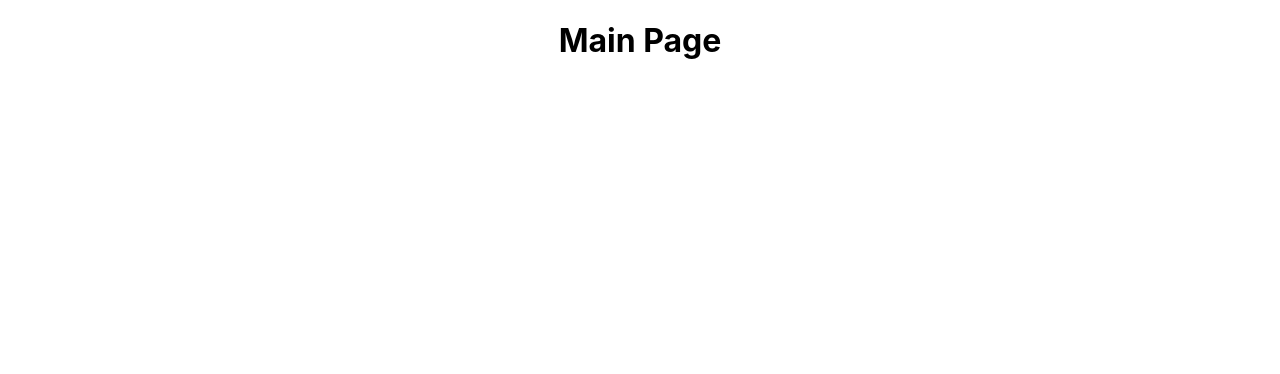
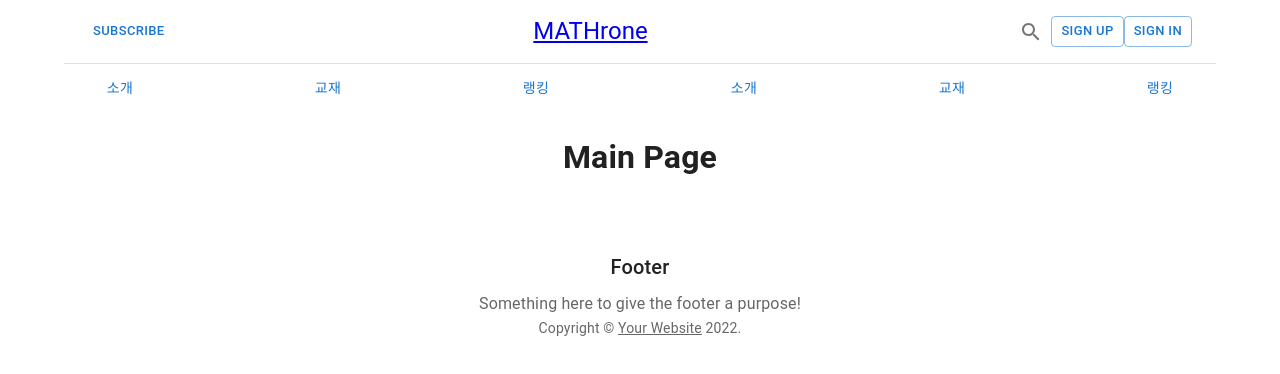
Before and after one commit to 2021-Techeer-teamC/MATHrone, a React (Create React App) app in the folder frontend/: page / in a window 1280 px wide. Shown: the top 374 px of the page. Built offline with nearby package versions, Linux system fonts and the light colour scheme.

Commit message:
feat : App router

```diff
--- a/frontend/src/App.js
+++ b/frontend/src/App.js
@@ -32,13 +32,25 @@ function App() {
   return (
     <div className="App">
         <Router>
+            <ThemeProvider theme={theme}>
+                <CssBaseline />
+                <Container maxWidth="lg">
+                    <Header title="MATHrone" sections={sections} />
             <Routes>
                 <Route path="/" exact element={<Main/>}/>
+                <Route path="/SignUp" exact element={<SignUp/>}/>
+                <Route path="/SignIn" exact element={<SignIn/>}/>
                 <Route path="/info" exact element={<InfoPage />} />
                 <Route path="/books" exact element={<Books />} />
                 <Route path="/workbook" exact element={<Workbook />} />
                 <Route path="/rank" exact element={<Rank />} />
             </Routes>
+                </Container>
+                <Footer
+                    title="Footer"
+                    description="Something here to give the footer a purpose!"
+                />
+            </ThemeProvider>
         </Router>
     </div>
   );
```
